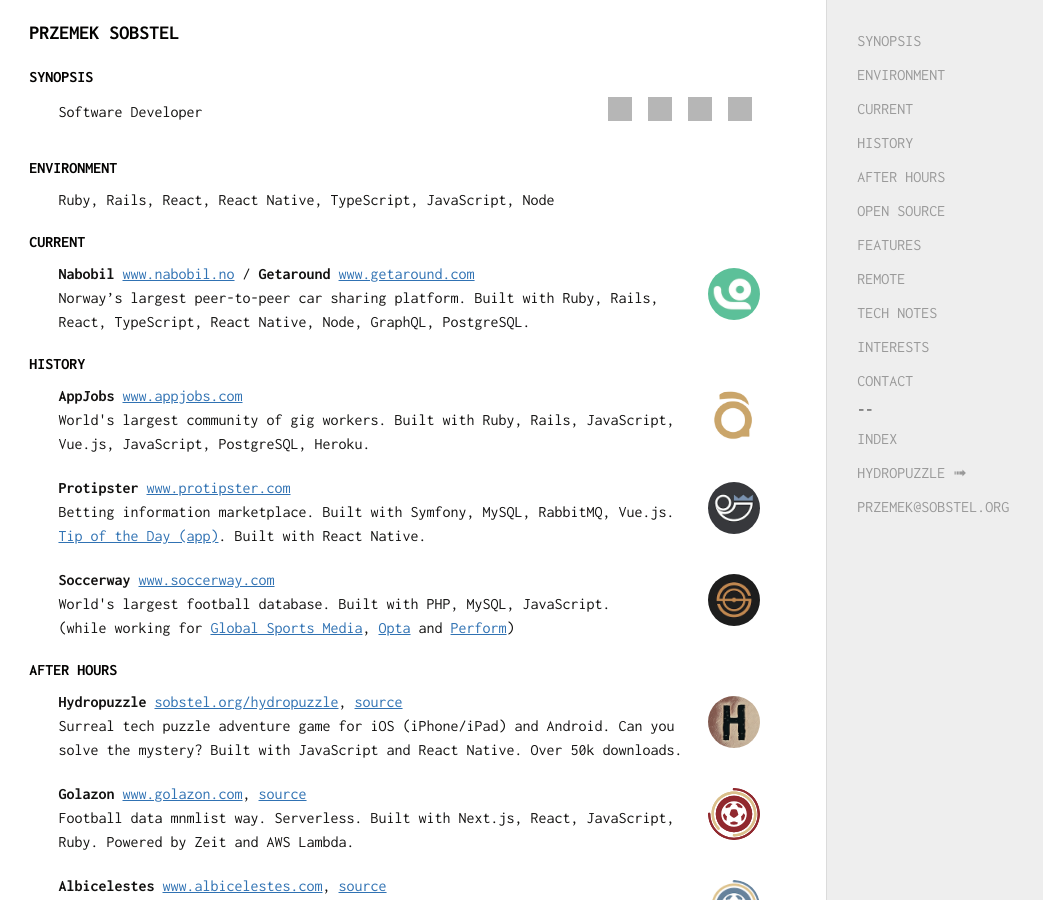
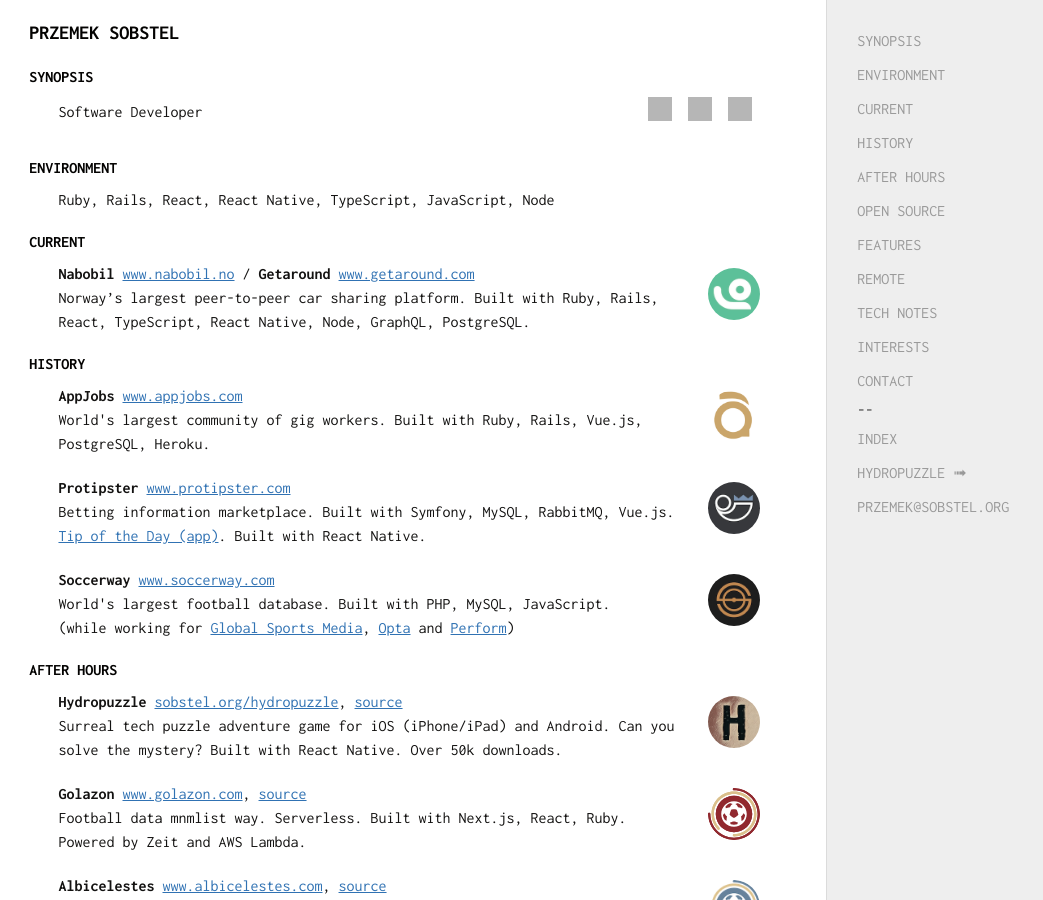
Before and after one commit to sobstel/sobstel.github.com, a Jekyll site: the page built from index.html, in a window 1280 px wide and 900 px high. Shown: the whole window, without its empty margins (0-1043 px from the left). Built offline with Jekyll 4.4.1, drawn with Linux system fonts in a browser that asks for light colours; grey boxes are pictures that could not be loaded.

Commit message:
Maximum effort

```diff
--- a/index.html
+++ b/index.html
@@ -40,9 +40,11 @@
     <a href="https://stackoverflow.com/users/219272/sobstel" class="icon" target="_blank">
       <img src="https://unpkg.com/simple-icons@latest/icons/stackoverflow.svg" />
     </a>
+    <!--
     <a href="https://twitter.com/sobstel" class="icon" target="_blank">
       <img src="https://unpkg.com/simple-icons@latest/icons/twitter.svg" />
     </a>
+    -->
   </p>
 </div>
 
@@ -76,7 +78,7 @@
     <strong>AppJobs</strong>
     <a href="https://www.appjobs.com/" title="AppJobs" target="_blank">www.appjobs.com</a><br />
     World's largest community of gig workers.
-    Built with Ruby, Rails, JavaScript, Vue.js, JavaScript, PostgreSQL, Heroku.
+    Built with Ruby, Rails, Vue.js, PostgreSQL, Heroku.
   </p>
   <a href="https://www.appjobs.com" class="project__icon" target="_blank">
     <img src="/img/project-logos/appjobs.png" />
@@ -128,7 +130,7 @@
     <a href="https://github.com/hydropuzzle/" target="_blank">source</a><br />
     Surreal tech puzzle adventure game for iOS (iPhone/iPad) and Android.
     Can you solve the mystery?
-    Built with JavaScript and React Native.
+    Built with React Native.
     Over 50k downloads.
   </p>
   <a href="/hydropuzzle/" class="project__icon" target="_blank">
@@ -145,7 +147,7 @@
     <a href="https://golazon.com/" title="Golazon" target="_blank">www.golazon.com</a>,
     <a href="https://github.com/sobstel/golazon/" target="_blank">source</a><br />
     Football data mnmlist way. Serverless.
-    Built with Next.js, React, JavaScript, Ruby.
+    Built with Next.js, React, Ruby.
     Powered by Zeit and AWS Lambda.
   </p>
   <a href="https://golazon.com/" class="project__icon" target="_blank">
```
Also changed, not shown: 1 other file.
